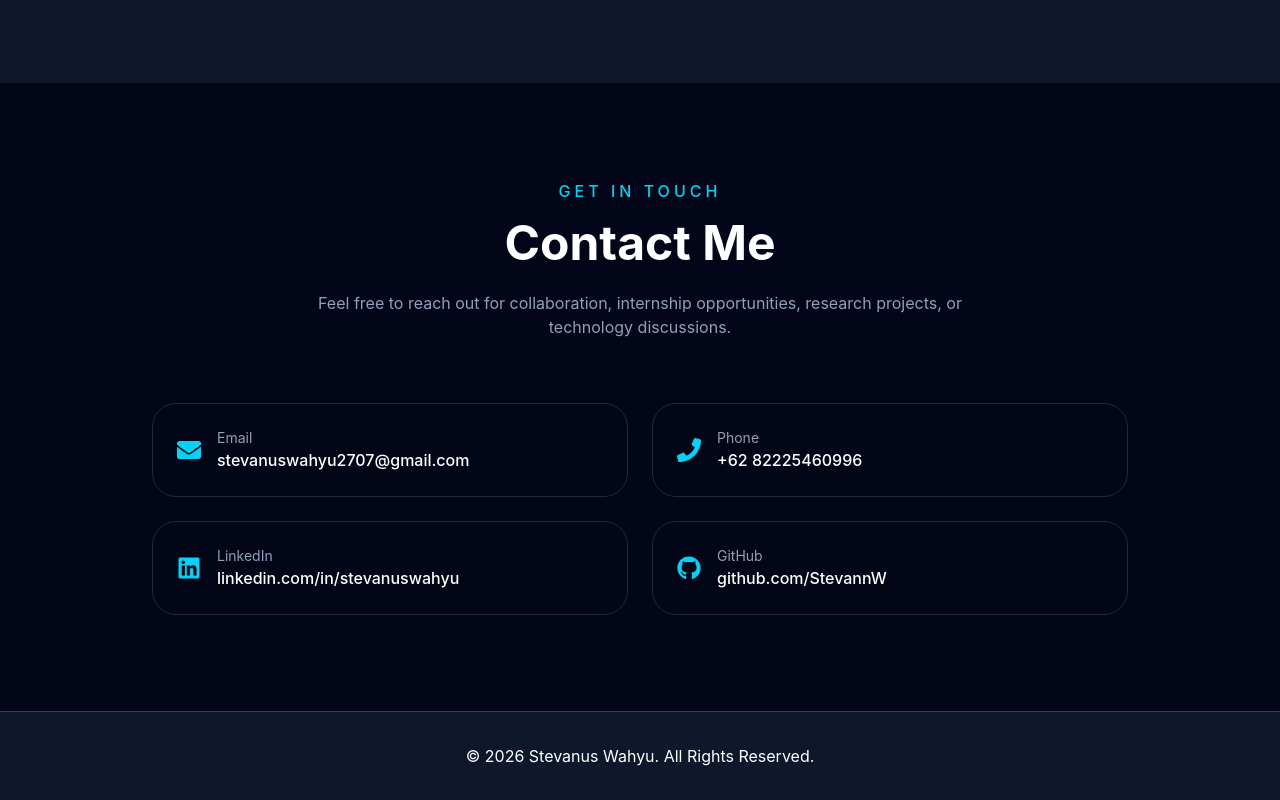
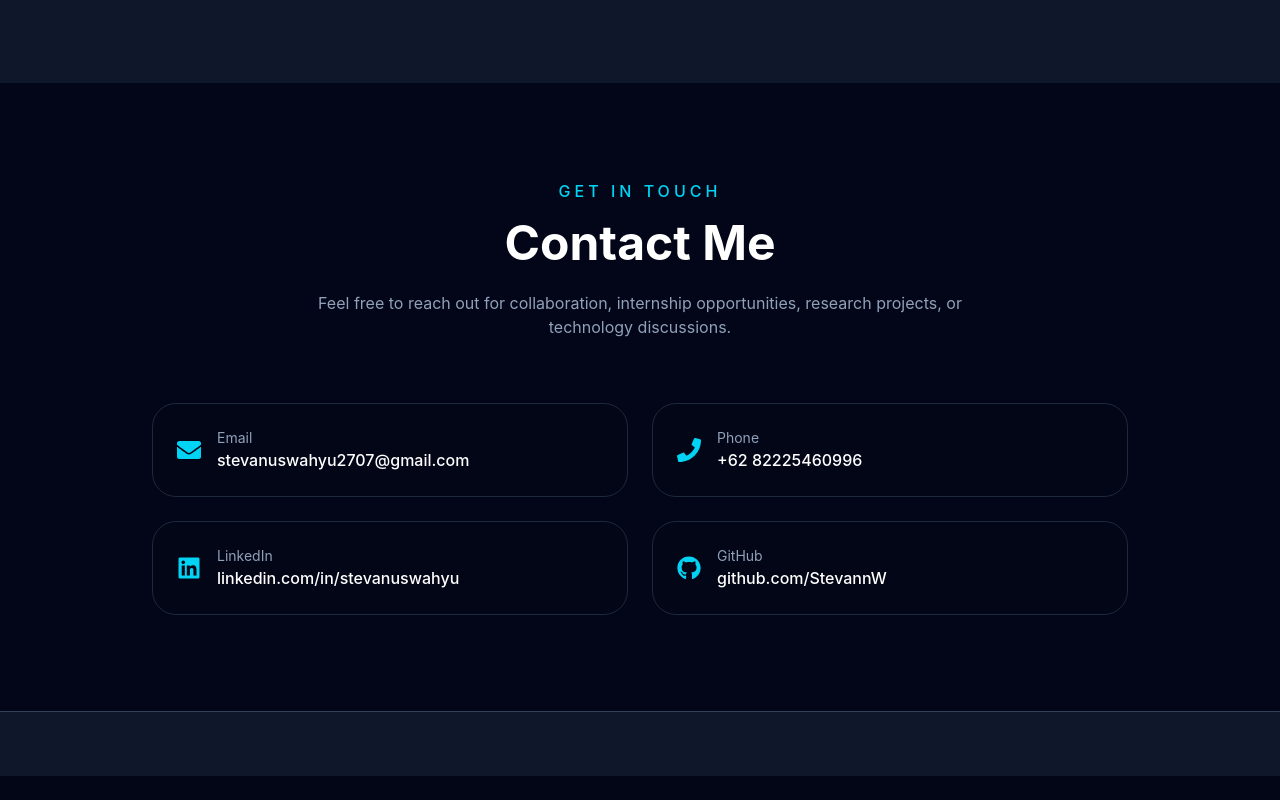
Before and after one commit to StevannW/portfolio-stevanus, a React app: page / in a window 1280 px wide. Shown: the part 6229-7029 px from the top of the page. After the commit the page ends 7005 px from the top, so only its background shows below. Built offline with nearby package versions, Linux system fonts and the light colour scheme; the HTML template or start-up script is replaced by a standard one.

Commit message:
fix footer

```diff
--- a/src/components/Footer.jsx
+++ b/src/components/Footer.jsx
@@ -2,7 +2,7 @@ function Footer() {
   return (
     <footer className="py-8 text-center border-t border-slate-700 bg-slate-900">
       <p>
-        © 2026 Stevanus Wahyu. All Rights Reserved.
+
       </p>
     </footer>
   );
```
